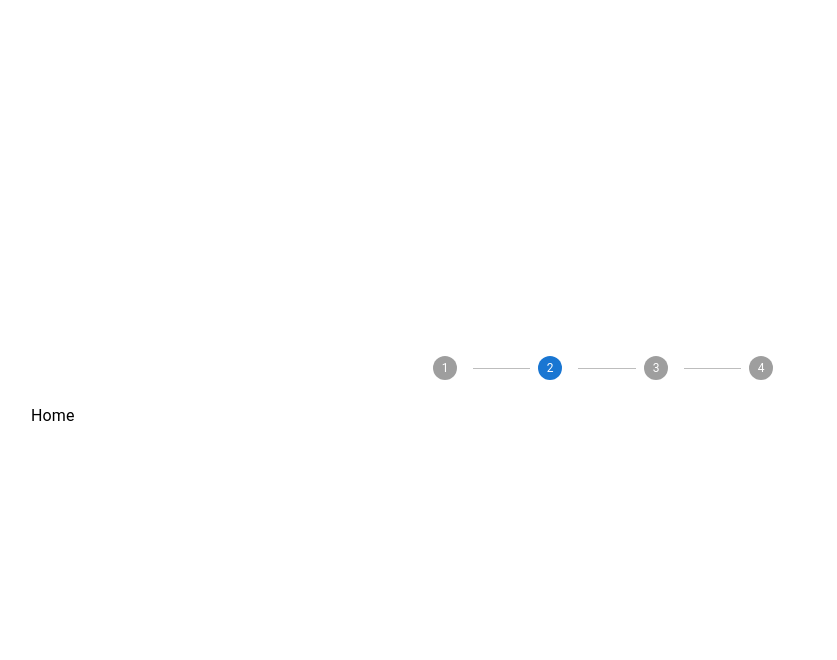
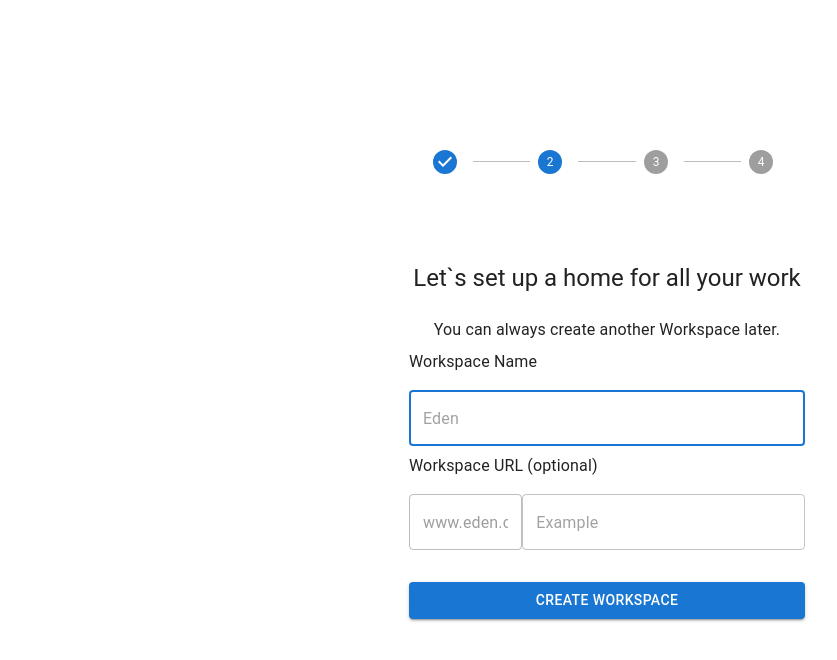
Before and after one commit to nandhinik08/Onboarding-React, a Next.js app: page /onboarding in a window 1280 px wide. Both pictures are taken after typing "Sample", "Sample" into the empty fields and a click on the button "CREATE WORKSPACE". Shown: the top 660 px of the page, without its empty margins (33-870 px from the left). Built offline with nearby package versions, Linux system fonts and the light colour scheme.

Commit message:
add home page

```diff
--- a/src/components/firstpage.js
+++ b/src/components/firstpage.js
@@ -13,34 +13,13 @@ import Typography from "@mui/material/Typography";
 import Container from "@mui/material/Container";
 import { createTheme, ThemeProvider } from "@mui/material/styles";
 
-function Copyright(props) {
-  return (
-    <Typography
-      variant="body2"
-      color="text.secondary"
-      align="center"
-      {...props}
-    >
-      {"Copyright © "}
-      <Link color="inherit" href="https://mui.com/">
-        Your Website
-      </Link>{" "}
-      {new Date().getFullYear()}
-      {"."}
-    </Typography>
-  );
-}
-
 const theme = createTheme();
 
 export default function FirstPage(props) {
   const handleSubmit = (event) => {
     event.preventDefault();
     const data = new FormData(event.currentTarget);
-    console.log({
-      email: data.get("email"),
-      password: data.get("password"),
-    });
+    props.handleComplete();
   };
 
   return (
@@ -91,9 +70,6 @@ export default function FirstPage(props) {
               fullWidth
               variant="contained"
               sx={{ mt: 3, mb: 2 }}
-              onClick={() => {
-                props.handleNext();
-              }}
             >
               Create Workspace
             </Button>
--- a/src/components/home.js
+++ b/src/components/home.js
@@ -1,5 +1,99 @@
-import styles from "../../styles/Home.module.css";
+import * as React from "react";
+import Avatar from "@mui/material/Avatar";
+import Button from "@mui/material/Button";
+import CssBaseline from "@mui/material/CssBaseline";
+import TextField from "@mui/material/TextField";
+import FormControlLabel from "@mui/material/FormControlLabel";
+import Checkbox from "@mui/material/Checkbox";
+import Link from "@mui/material/Link";
+import Grid from "@mui/material/Grid";
+import Box from "@mui/material/Box";
+import LockOutlinedIcon from "@mui/icons-material/LockOutlined";
+import Typography from "@mui/material/Typography";
+import Container from "@mui/material/Container";
+import { createTheme, ThemeProvider } from "@mui/material/styles";
 
-export default function Home() {
-  return <div className={styles.container}>Home</div>;
+const theme = createTheme();
+
+export default function Home(props) {
+  const handleSubmit = (event) => {
+    event.preventDefault();
+    const data = new FormData(event.currentTarget);
+    props.handleComplete();
+  };
+
+  return (
+    <ThemeProvider theme={theme}>
+      <Container component="main" maxWidth="xs">
+        <CssBaseline />
+        <Box
+          sx={{
+            marginTop: 8,
+            display: "flex",
+            flexDirection: "column",
+            alignItems: "center",
+          }}
+        >
+          <Typography component="h1" variant="h5">
+            Let`s set up a home for all your work
+          </Typography>
+          <br />
+          <Typography component="p" variant="p">
+            You can always create another Workspace later.
+          </Typography>
+          <Box
+            component="form"
+            onSubmit={handleSubmit}
+            noValidate
+            sx={{ mt: 1 }}
+          >
+            <label>Workspace Name</label>
+            <TextField
+              margin="normal"
+              fullWidth
+              id="WName"
+              name="WName"
+              placeholder="Eden"
+              autoFocus
+            />
+            <label>
+              Workspace URL <alt>(optional)</alt>
+            </label>
+            <Box sx={{ display: "flex", flexDirection: "row" }}>
+              <Box
+                sx={{
+                  width: "40%",
+                }}
+              >
+                <TextField
+                  margin="normal"
+                  id="WURL"
+                  name="WURL"
+                  disabled
+                  defaultValue={"www.eden.com/"}
+                />
+              </Box>
+              <Box sx={{ width: "100%" }}>
+                <TextField
+                  margin="normal"
+                  id="URL"
+                  name="URL"
+                  placeholder="Example"
+                  fullWidth
+                />
+              </Box>
+            </Box>
+            <Button
+              type="submit"
+              fullWidth
+              variant="contained"
+              sx={{ mt: 3, mb: 2 }}
+            >
+              Create Workspace
+            </Button>
+          </Box>
+        </Box>
+      </Container>
+    </ThemeProvider>
+  );
 }
--- a/src/components/stepper.js
+++ b/src/components/stepper.js
@@ -92,17 +92,25 @@ export default function HorizontalNonLinearStepper() {
           <React.Fragment>
             <Typography sx={{ mt: 2, mb: 1, py: 1 }}>
               {activeStep == 0 ? (
-                <FirstPage handleNext={handleNext}></FirstPage>
+                <FirstPage handleComplete={handleComplete}></FirstPage>
               ) : (
                 ""
               )}
-              {activeStep == 1 ? <Home handleNext={handleNext}></Home> : ""}
-              {activeStep == 2 ? (
-                <Planning handleNext={handleNext}></Planning>
+              {activeStep == 1 ? (
+                <Home handleComplete={handleComplete}></Home>
               ) : (
                 ""
               )}
-              {activeStep == 3 ? <Final handleNext={handleNext}></Final> : ""}
+              {activeStep == 2 ? (
+                <Planning handleComplete={handleComplete}></Planning>
+              ) : (
+                ""
+              )}
+              {activeStep == 3 ? (
+                <Final handleComplete={handleComplete}></Final>
+              ) : (
+                ""
+              )}
             </Typography>
           </React.Fragment>
         )}
```
